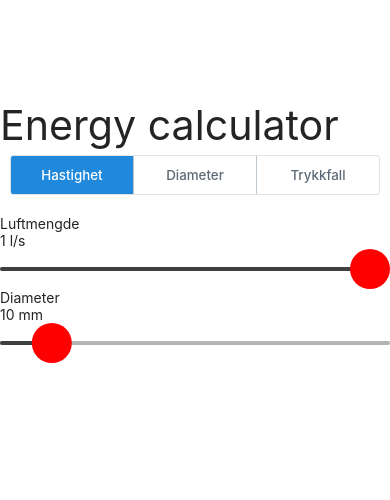
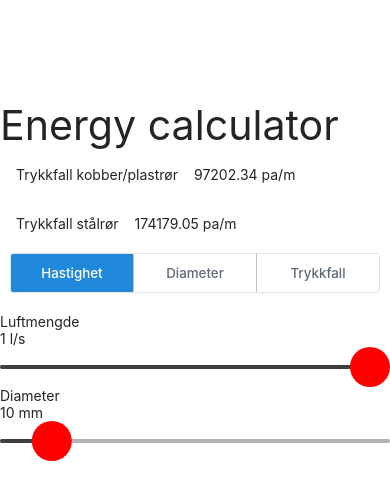
Before and after one commit to davemarong/energy_calcNative, a React Native app: screen / in a window 390 px wide. Shown: the top 500 px of the page. Built offline with nearby package versions, Linux system fonts and the light colour scheme.

Commit message:
Add DisplayResult

```diff
--- a/App.js
+++ b/App.js
@@ -11,6 +11,7 @@ import { trykkfall_link } from "./formulaData/FormulaFunctions";
 import { trykkfall_formula_values } from "./formulaData/FormulaValues";
 import { SliderContainer } from "./components/Slider/SliderContainer";
 import { Filters } from "./components/Filters/Filters";
+import { DisplayResult } from "./components/DisplayResult/DisplayResult";
 
 export default function App() {
   // STATE
@@ -48,6 +49,12 @@ export default function App() {
           <Text h1>Energy calculator</Text>
         </View>
         <View>
+          <DisplayResult
+            formulaValues={formulaValues}
+            formulaFunctions={formulaFunctions}
+          />
+        </View>
+        <View>
           <Filters {...FiltersProps} />
           <SliderContainer {...SliderContainerProps} />
         </View>
--- /dev/null
+++ b/components/DisplayResult/DisplayResult.js
@@ -0,0 +1,45 @@
+// IMPORT
+
+// REACT
+
+// REACT NATIVE
+import { View } from "react-native";
+
+// REACT_NATIVE_ELEMENTS
+import { ListItem, Text } from "@rneui/themed";
+
+// COMPONENTS
+
+// UTILS
+
+// DATA
+
+// FUNCTIONAL COMPONENTS
+export const DisplayResult = ({ formulaValues, formulaFunctions }) => {
+  // STATE
+
+  // FUNCTIONS
+  const result = formulaFunctions.map((item) => {
+    return {
+      label: item.label,
+      value: item.func(formulaValues),
+      metric: item.metric,
+    };
+  });
+
+  // RETURN
+  return (
+    <View>
+      {result.map((item) => {
+        return (
+          <ListItem key={item.label}>
+            <Text>{item.label}</Text>
+            <Text>
+              {item.value} {item.metric}
+            </Text>
+          </ListItem>
+        );
+      })}
+    </View>
+  );
+};
--- a/components/Slider/Slider.js
+++ b/components/Slider/Slider.js
@@ -1,9 +1,10 @@
 // IMPORT
 
 // React
-import { useState, useEffect } from "react";
+import { useState, useEffect, useRef } from "react";
 
 // React Native
+import { Animated, View, StyleSheet, Button, SafeAreaView } from "react-native";
 
 // ReactNativeElements
 import { Slider as SliderElement } from "@rneui/themed";
@@ -34,8 +35,29 @@ export const Slider = ({ sliderData, setFormulaValues, selectedIndex }) => {
 
   // UseEffect
   useEffect(() => {
-    handleUpdateFormulaValue("e", value);
+    handleUpdateFormulaValue(value);
   }, [selectedIndex]);
+
+  // const FadeInView = (props) => {
+  //   useEffect(() => {
+  //     Animated.timing(fadeAnim, {
+  //       toValue: 1,
+  //       duration: 10000,
+  //     }).start();
+  //   }, [fadeAnim]);
+
+  //   return (
+  //     <Animated.View // Special animatable View
+  //       style={{
+  //         ...props.style,
+  //         opacity: fadeAnim, // Bind opacity to animated value
+  //       }}
+  //     >
+  //       {props.children}
+  //     </Animated.View>
+  //   );
+  // };
+  const fadeAnim = useRef(new Animated.Value(0)).current; // Initial value for opacity: 0
 
   // Return
   return (
--- a/components/Slider/SliderContainer.js
+++ b/components/Slider/SliderContainer.js
@@ -14,7 +14,7 @@ import { Slider } from "./Slider";
 export const SliderContainer = ({
   sliderData,
   setFormulaValues,
-  alignment,
+  selectedIndex,
 }) => {
   // State
 
@@ -29,7 +29,7 @@ export const SliderContainer = ({
             key={slider.label}
             sliderData={slider}
             setFormulaValues={setFormulaValues}
-            alignment={alignment}
+            selectedIndex={selectedIndex}
           />
         );
       })}
```
